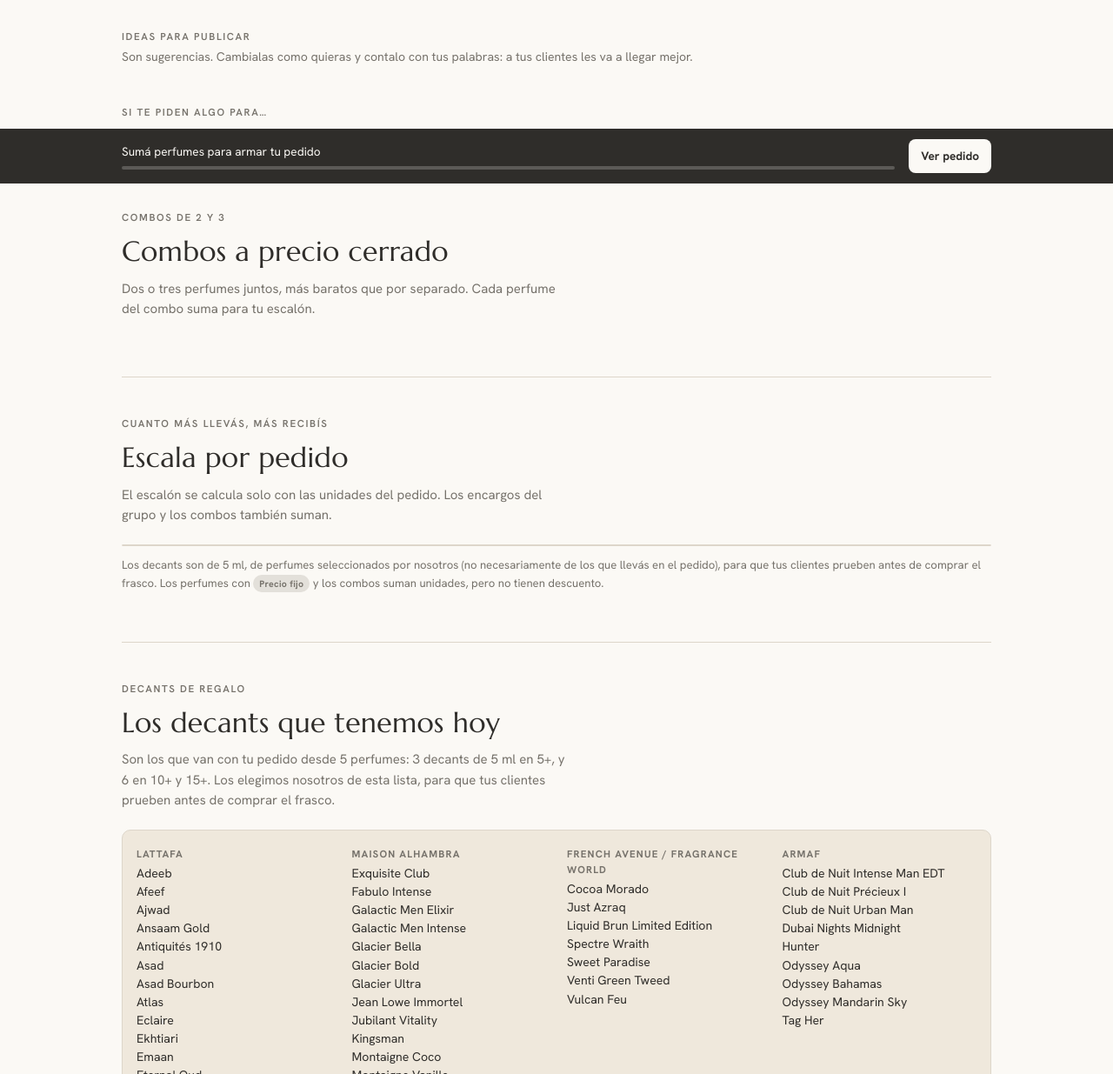
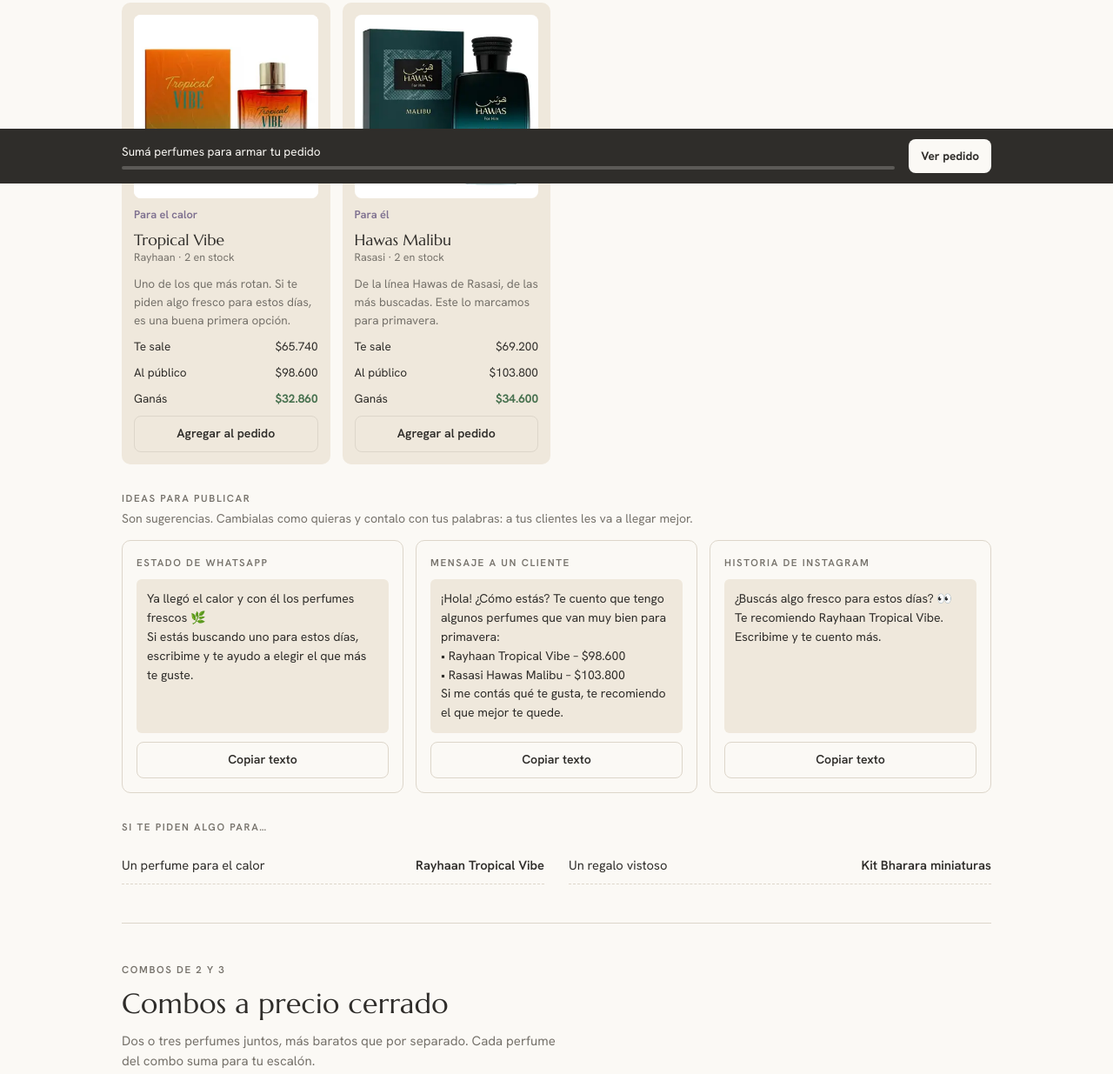
Before and after one commit to flordelizperfumeria-revendedores/revendedores, a plain HTML site: page index.html in a window 1280 px wide. Shown: the part 589-1824 px from the top of the page at 87% size. Drawn offline with Linux system fonts and the light colour scheme.

Commit message:
Arreglo: el panel no mostraba productos cuando un perfume del pack o de las recomendaciones se quedaba sin stock
Co-Authored-By: Claude Opus 5.5 <noreply@anthropic.com>

```diff
--- a/index.html
+++ b/index.html
@@ -513,7 +513,9 @@ function addBtn(code){ const ok = libre(code)>0; return `<button class="btn sec"
 
 function renderPack(){
   const t = tierActual();
-  document.getElementById("packGrid").innerHTML = PACK.map(x=>{
+  const packOk = PACK.filter(x=>BY[x.c]);
+  document.getElementById("pack").hidden = !packOk.length;
+  document.getElementById("packGrid").innerHTML = packOk.map(x=>{
     const p = BY[x.c];
     return `<article class="p-card">
       <div class="foto" style="aspect-ratio:1/1">${foto(p.c, nombre(p))}</div>
@@ -526,15 +528,15 @@ function renderPack(){
       ${addBtn(p.c)}
     </article>`;
   }).join("");
-  const [a,b,c,d] = PACK.map(x=>BY[x.c]);
-  const T = [
+  const ps = packOk.map(x=>BY[x.c]), a = ps[0];
+  const T = !a ? [] : [
     ["Estado de WhatsApp", `Ya llegó el calor y con él los perfumes frescos 🌿\nSi estás buscando uno para estos días, escribime y te ayudo a elegir el que más te guste.`],
-    ["Mensaje a un cliente", `¡Hola! ¿Cómo estás? Te cuento que tengo algunos perfumes que van muy bien para primavera:\n• ${nombre(a)} – ${fmt(sugerido(a))}\n• ${nombre(b)} – ${fmt(sugerido(b))}\n• ${nombre(c)} – ${fmt(sugerido(c))}\n• ${d.m} ${d.n} – ${fmt(sugerido(d))}\nSi me contás qué te gusta, te recomiendo el que mejor te quede.`],
+    ["Mensaje a un cliente", `¡Hola! ¿Cómo estás? Te cuento que tengo algunos perfumes que van muy bien para primavera:\n${ps.map(p=>"• "+nombre(p)+" – "+fmt(sugerido(p))).join("\n")}\nSi me contás qué te gusta, te recomiendo el que mejor te quede.`],
     ["Historia de Instagram", `¿Buscás algo fresco para estos días? 👀\nTe recomiendo ${nombre(a)}. Escribime y te cuento más.`]
   ];
   document.getElementById("textos").innerHTML = T.map((x,i)=>`
     <div class="texto"><div class="eyebrow">${x[0]}</div><pre id="t${i}">${x[1]}</pre><button class="btn sec" data-copy="t${i}">Copiar texto</button></div>`).join("");
-  document.getElementById("ocasiones").innerHTML = OCASIONES.map(o=>`<div class="oc"><span>${o[0]}</span><b>${o[1]}</b></div>`).join("");
+  document.getElementById("ocasiones").innerHTML = OCASIONES.filter(o=>BY[o[2]]).map(o=>`<div class="oc"><span>${o[0]}</span><b>${o[1]}</b></div>`).join("");
 }
 
 function renderCombos(){
@@ -583,7 +585,7 @@ function renderStock(){
 
 function renderEquiv(){
   const t = tierActual();
-  document.getElementById("equiv").innerHTML = EQUIV.map(([te,c])=>{ const p = BY[c];
+  document.getElementById("equiv").innerHTML = EQUIV.filter(([te,c])=>BY[c]).map(([te,c])=>{ const p = BY[c];
     return `<div class="eq"><span class="te">Si te piden ${te}</span><span class="of">${nombre(p)}</span><span class="small">Ganás ${fmt(ganancia(p,t))} · ${p.s} en stock</span></div>`; }).join("");
 }
 
@@ -635,7 +637,7 @@ function renderPedido(){
   document.getElementById("barraFill").style.width = Math.min(100,u/15*100)+"%";
 }
 
-function renderAll(){ renderPack(); renderCombos(); renderEscala(); renderStock(); renderEncargos(); renderEquiv(); renderPedido(); save(); }
+function renderAll(){ [renderPack, renderCombos, renderEscala, renderStock, renderEncargos, renderEquiv, renderPedido].forEach(f=>{ try{ f(); }catch(e){ console.error(f.name, e); } }); save(); }
 
 document.addEventListener("click", e=>{
   const a=e.target.closest("[data-add]"), s=e.target.closest("[data-sub]"), ca=e.target.closest("[data-cadd]"), cs=e.target.closest("[data-csub]"), cp=e.target.closest("[data-copy]");
```
